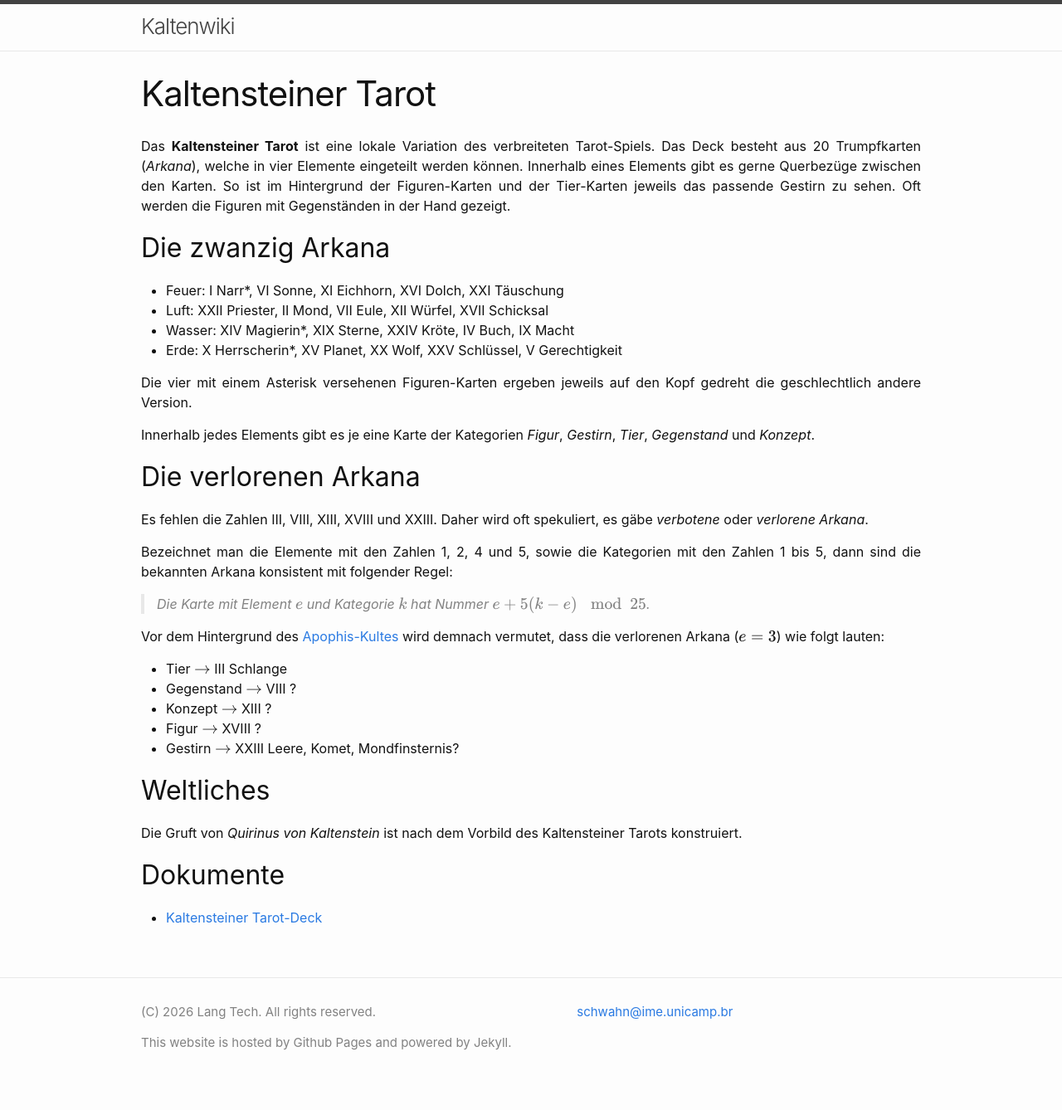
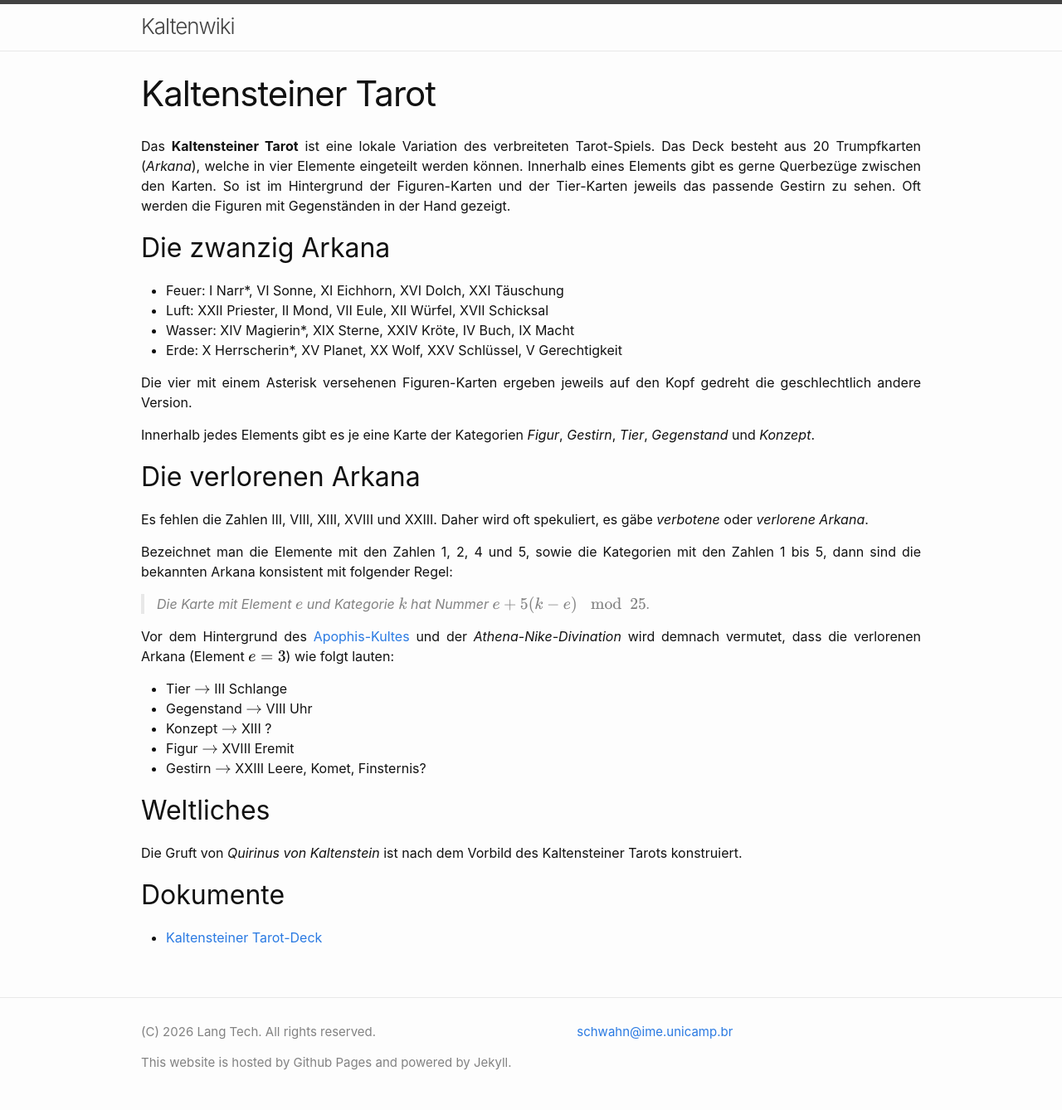
Before and after one commit to PSchwahn/kaltenwiki, a Jekyll site: the page built from _kaltenwiki/tarot.md, in a window 1280 px wide. Shown: the whole page at 83% size. Built offline with Jekyll 4.4.1, drawn with Linux system fonts in a browser that asks for light colours; some web fonts are replaced; before the commit the page ends 1314 px from its top, so only the background shows below that.

Commit message:
Tarot und Prekrasnya

```diff
--- a/_kaltenwiki/tarot.md
+++ b/_kaltenwiki/tarot.md
@@ -24,13 +24,13 @@ Bezeichnet man die Elemente mit den Zahlen 1, 2, 4 und 5, sowie die Kategorien m
 
 > Die Karte mit Element $$e$$ und Kategorie $$k$$ hat Nummer $$e+5(k-e)\mod25$$.
 
-Vor dem Hintergrund des [Apophis-Kultes]({{ "kaltenwiki/apophis" | relative_url }}) wird demnach vermutet, dass die verlorenen Arkana ($$e=3$$) wie folgt lauten:
+Vor dem Hintergrund des [Apophis-Kultes]({{ "kaltenwiki/apophis" | relative_url }}) und der *Athena-Nike-Divination* wird demnach vermutet, dass die verlorenen Arkana (Element $$e=3$$) wie folgt lauten:
 
 * Tier $$\to$$ III Schlange
-* Gegenstand $$\to$$ VIII ?
+* Gegenstand $$\to$$ VIII Uhr
 * Konzept $$\to$$ XIII ?
-* Figur $$\to$$ XVIII ?
-* Gestirn $$\to$$ XXIII Leere, Komet, Mondfinsternis?
+* Figur $$\to$$ XVIII Eremit
+* Gestirn $$\to$$ XXIII Leere, Komet, Finsternis?
 
 ## Weltliches
 
```
Also changed, not shown: _kaltenwiki/prekrasnaya_institut.md (+2 -0 lines), _kaltenwiki/uni_kaltenstein.md (+2 -2 lines).
